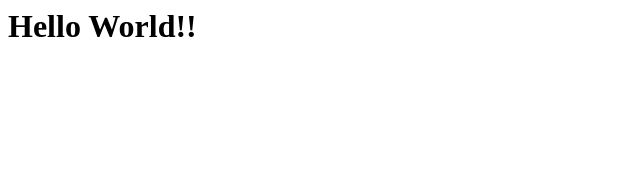
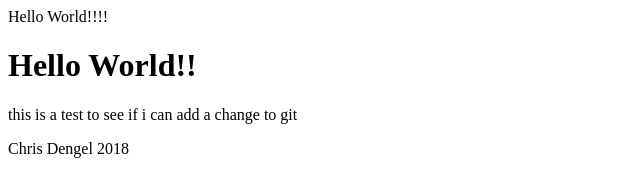
Before and after one commit to chrisdengel/helloworld, a plain HTML site: page index.html in a window 1280 px wide. Shown: the whole page, without its empty margins (0-640 px from the left). Drawn offline with Linux system fonts and the light colour scheme.

Commit message:
changed to see if it worked

```diff
--- a/index.html
+++ b/index.html
@@ -1 +1,9 @@
-<h1>Hello World!!</h1>
+<header>Hello World!!!!</header>
+
+    <h1>Hello World!!</h1>
+
+        <p>this is a test to see if i can add a change to git
+
+        </p>
+
+<footer> Chris Dengel 2018</footer>
```
